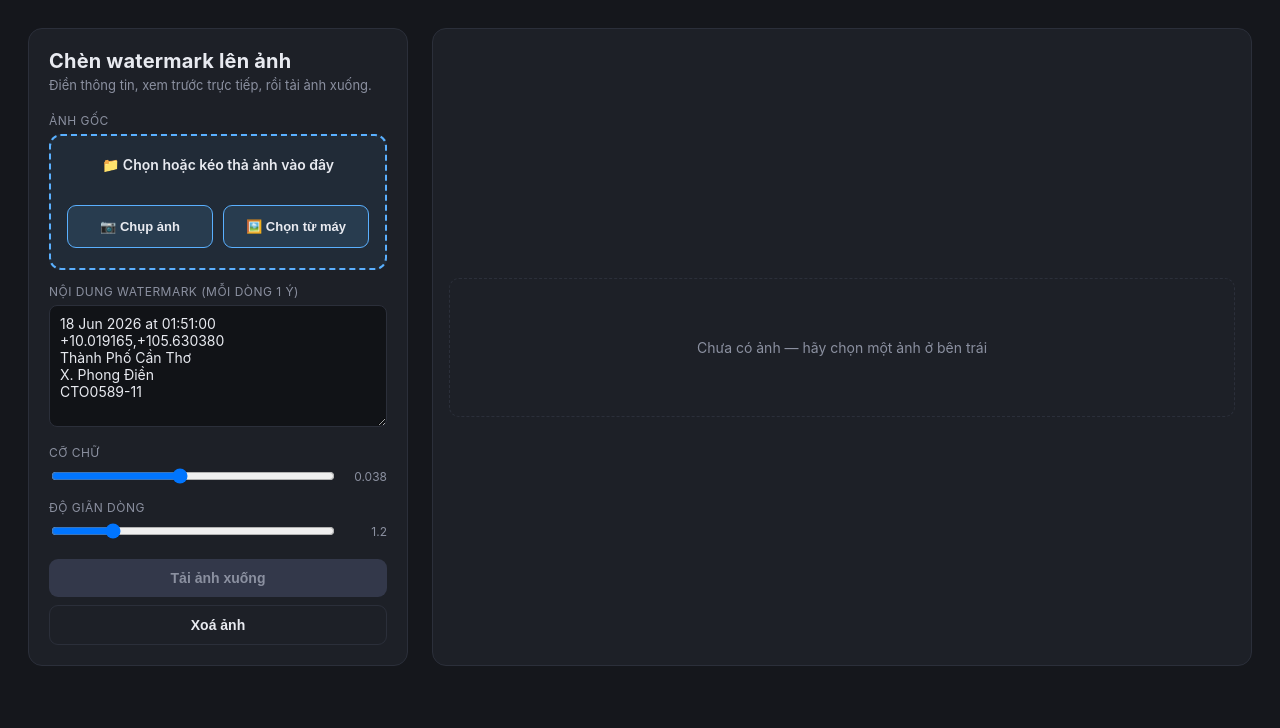
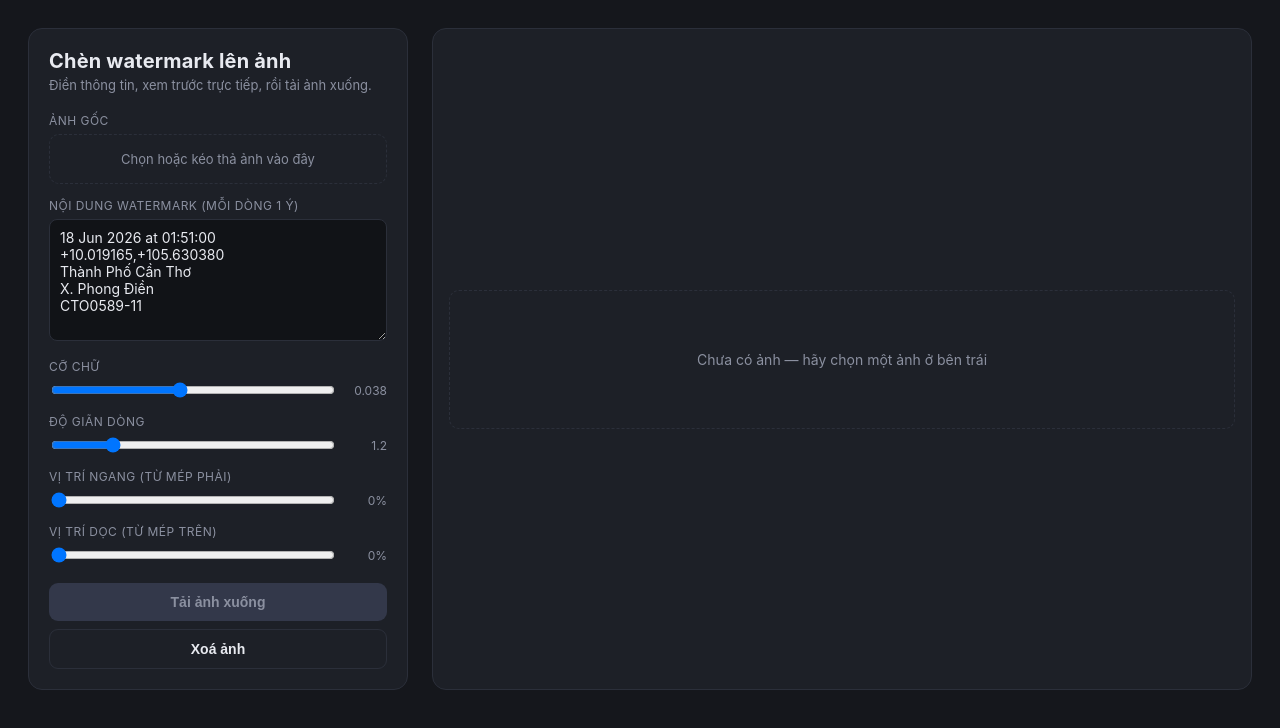
Before and after one commit to vodat1112-ai/watermark-tool, a plain HTML site: page index.html in a window 1280 px wide. Drawn offline with Linux system fonts and the light colour scheme.

Commit message:
Add files via upload

```diff
--- a/index.html
+++ b/index.html
@@ -92,42 +92,16 @@
   .row2{display:flex; gap:10px;}
   .row2 > div{flex:1;}
   .file-drop{
-    border:2px dashed var(--accent);
-    border-radius:12px;
-    padding:20px 16px;
+    border:1.5px dashed var(--panel-border);
+    border-radius:10px;
+    padding:16px;
     text-align:center;
     font-size:13px;
     color:var(--muted);
     cursor:pointer;
-    transition:border-color .15s, background .15s;
-    background:rgba(90,176,255,0.08);
+    transition:border-color .15s;
   }
-  .file-drop:hover{border-color:#8cc8ff; background:rgba(90,176,255,0.14);}
-  .file-drop-hint{
-    font-size:14px;
-    font-weight:600;
-    color:var(--text);
-    margin-bottom:14px;
-  }
-  .file-btn-row{
-    display:flex;
-    gap:10px;
-    width:100%;
-  }
-  .file-btn{
-    flex:1;
-    padding:13px 8px;
-    border-radius:9px;
-    border:1px solid var(--accent);
-    background:rgba(90,176,255,0.12);
-    color:var(--text);
-    font-size:13px;
-    font-weight:600;
-    cursor:pointer;
-    transition:background .15s;
-  }
-  .file-btn:hover{background:rgba(90,176,255,0.25);}
-  .file-btn:active{background:rgba(90,176,255,0.35);}
+  .file-drop:hover{border-color:var(--accent);}
   button{
     width:100%;
     margin-top:18px;
@@ -200,15 +174,8 @@
     <p class="sub">Điền thông tin, xem trước trực tiếp, rồi tải ảnh xuống.</p>
 
     <label>Ảnh gốc</label>
-    <div class="file-drop" id="dropZone">
-      <div class="file-drop-hint">📁 Chọn hoặc kéo thả ảnh vào đây</div>
-      <div class="file-btn-row">
-        <button type="button" id="cameraBtn" class="file-btn">📷 Chụp ảnh</button>
-        <button type="button" id="galleryBtn" class="file-btn">🖼️ Chọn từ máy</button>
-      </div>
-    </div>
-    <input type="file" id="cameraInput" accept="image/*" capture="environment" style="display:none">
-    <input type="file" id="galleryInput" accept="image/*" style="display:none">
+    <div class="file-drop" id="dropZone">Chọn hoặc kéo thả ảnh vào đây</div>
+    <input type="file" id="fileInput" accept="image/*" style="display:none">
 
     <label>Nội dung watermark (mỗi dòng 1 ý)</label>
     <textarea id="watermarkText" rows="6" placeholder="Mỗi dòng sẽ thành 1 dòng chữ trên ảnh">18 Jun 2026 at 01:51:00
@@ -229,6 +196,18 @@ CTO0589-11</textarea>
       <span id="lineSpacingVal"></span>
     </div>
 
+    <label>Vị trí ngang (từ mép phải)</label>
+    <div class="slider-row">
+      <input type="range" id="marginLeft" min="0" max="0.5" step="0.01" value="0">
+      <span id="marginLeftVal"></span>
+    </div>
+
+    <label>Vị trí dọc (từ mép trên)</label>
+    <div class="slider-row">
+      <input type="range" id="marginTop" min="0" max="0.9" step="0.01" value="0">
+      <span id="marginTopVal"></span>
+    </div>
+
     <button id="downloadBtn" disabled>Tải ảnh xuống</button>
     <button class="secondary" id="resetBtn">Xoá ảnh</button>
   </div>
@@ -241,10 +220,7 @@ CTO0589-11</textarea>
 </div>
 
 <script>
-const cameraInput = document.getElementById('cameraInput');
-const galleryInput = document.getElementById('galleryInput');
-const cameraBtn = document.getElementById('cameraBtn');
-const galleryBtn = document.getElementById('galleryBtn');
+const fileInput = document.getElementById('fileInput');
 const dropZone = document.getElementById('dropZone');
 const canvas = document.getElementById('canvas');
 const ctx = canvas.getContext('2d');
@@ -266,8 +242,17 @@ const lineSpacingVal = document.getElementById('lineSpacingVal');
 lineSpacing.addEventListener('input', () => { lineSpacingVal.textContent = lineSpacing.value; render(); });
 lineSpacingVal.textContent = lineSpacing.value;
 
-cameraBtn.addEventListener('click', e => { e.stopPropagation(); cameraInput.click(); });
-galleryBtn.addEventListener('click', e => { e.stopPropagation(); galleryInput.click(); });
+const marginLeftSlider = document.getElementById('marginLeft');
+const marginLeftVal = document.getElementById('marginLeftVal');
+marginLeftSlider.addEventListener('input', () => { marginLeftVal.textContent = Math.round(parseFloat(marginLeftSlider.value)*100)+'%'; render(); });
+marginLeftVal.textContent = Math.round(parseFloat(marginLeftSlider.value)*100)+'%';
+
+const marginTopSlider = document.getElementById('marginTop');
+const marginTopVal = document.getElementById('marginTopVal');
+marginTopSlider.addEventListener('input', () => { marginTopVal.textContent = Math.round(parseFloat(marginTopSlider.value)*100)+'%'; render(); });
+marginTopVal.textContent = Math.round(parseFloat(marginTopSlider.value)*100)+'%';
+
+dropZone.addEventListener('click', () => fileInput.click());
 dropZone.addEventListener('dragover', e => { e.preventDefault(); dropZone.style.borderColor = 'var(--accent)'; });
 dropZone.addEventListener('dragleave', () => { dropZone.style.borderColor = ''; });
 dropZone.addEventListener('drop', e => {
@@ -275,10 +260,7 @@ dropZone.addEventListener('drop', e => {
   dropZone.style.borderColor = '';
   if (e.dataTransfer.files[0]) loadImage(e.dataTransfer.files[0]);
 });
-cameraInput.addEventListener('change', e => {
-  if (e.target.files[0]) loadImage(e.target.files[0]);
-});
-galleryInput.addEventListener('change', e => {
+fileInput.addEventListener('change', e => {
   if (e.target.files[0]) loadImage(e.target.files[0]);
 });
 
@@ -302,8 +284,7 @@ function loadImage(file){
 
 resetBtn.addEventListener('click', () => {
   img = null;
-  cameraInput.value = '';
-  galleryInput.value = '';
+  fileInput.value = '';
   canvas.style.display = 'none';
   placeholder.style.display = 'block';
   downloadBtn.disabled = true;
@@ -344,8 +325,12 @@ function render(){
 
   const fontSize = canvas.width * parseFloat(fontScale.value);
   const lineHeight = fontSize * parseFloat(lineSpacing.value);
-  const marginRight = fontSize * 0.45;
-  const marginTop = fontSize * 0.75;
+
+  const mrRatio = parseFloat(marginLeftSlider.value);
+  const mtRatio = parseFloat(marginTopSlider.value);
+
+  const marginX = canvas.width * (1 - mrRatio) - fontSize * 0.45;
+  const marginTop = canvas.height * mtRatio + fontSize * 0.75;
 
   ctx.font = `400 ${fontSize}px "Helvetica Neue", Arial, sans-serif`;
   ctx.textAlign = 'right';
@@ -353,7 +338,7 @@ function render(){
   ctx.lineJoin = 'round';
 
   lines.forEach((line, i) => {
-    const x = canvas.width - marginRight;
+    const x = marginX;
     const y = marginTop + i * lineHeight;
 
     // soft drop shadow only, carries contrast without thickening the strokes
```
